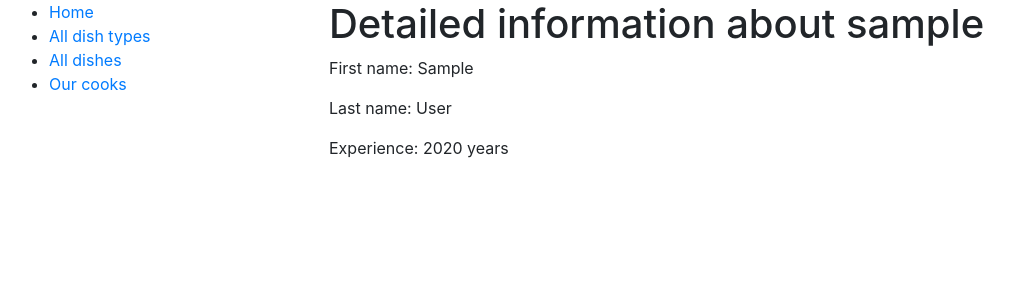
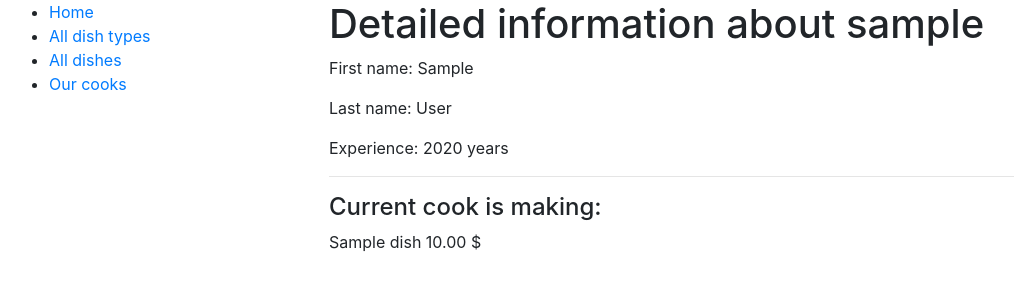
Before and after one commit to Script1988/restaurant-kitchen-service, a Django app: page /cooks/1/ in a window 1280 px wide. Shown: the top 300 px of the page, without its empty margins (6-1020 px from the left). Run offline with Django 4.2, Linux system fonts and the light colour scheme; tables that the repository leaves empty hold one stand-in row (values such as "Sample post").

Commit message:
Add all dishes of the cook to cook_detail.html

```diff
--- a/restaurant_service/views.py
+++ b/restaurant_service/views.py
@@ -55,3 +55,4 @@ class CookListView(generic.ListView):
 
 class CookDetailView(generic.DetailView):
     model = Cook
+    queryset = Cook.objects.all().prefetch_related("cook__dish_type")
--- a/templates/restaurant_service/cook_detail.html
+++ b/templates/restaurant_service/cook_detail.html
@@ -5,4 +5,10 @@
   <p>First name: {{ cook.first_name }} </p>
   <p>Last name: {{ cook.last_name }} </p>
   <p>Experience: {{ cook.years_of_experience }} years</p>
+  <hr>
+
+   <h4>Current cook is making:</h4>
+  {% for dish  in cook.cook.all %}
+    <p>{{ dish.name }} {{ dish.price }} $</p>
+  {% endfor %}
 {% endblock %}
```
